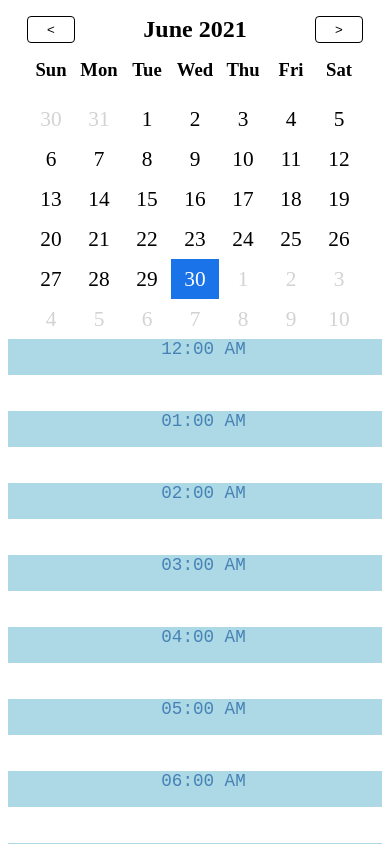
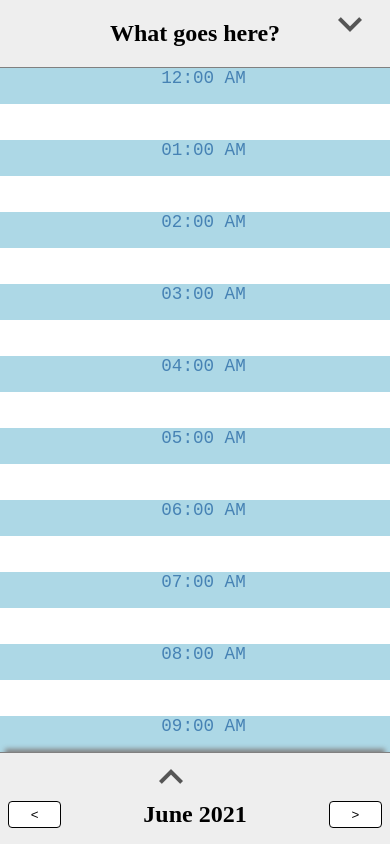
Before and after one commit to ayershov777/availability-picker, a React (Create React App) app in the folder client/: page / in a window 390 px wide. Shown: the top 844 px of the page. Built offline with nearby package versions, Linux system fonts and the light colour scheme.

Commit message:
:sparkles: added MobileLayout

```diff
--- /dev/null
+++ b/client/src/components/MobileLayout/MobileLayout.tsx
@@ -0,0 +1,93 @@
+import React, { cloneElement, ReactElement, useEffect, useState } from "react";
+import styled, { keyframes } from "styled-components";
+import { ReactComponentElement } from 'react';
+
+type MobileLayoutProps = {
+    keepOpen: boolean;
+    TopComponent: ReactComponentElement<any>;
+    BottomComponent: ReactElement;
+    children: string | JSX.Element | JSX.Element[];
+};
+
+const slide = (start: number, end: number) => keyframes`
+    0% { height: ${start}px;}
+    100% { height: ${end}px}
+`;
+// const turn = (direction: number) => keyframes`
+//     0% { height: ${direction>0 ? }px;}
+//     100% { height: ${end}px}
+// `;
+const Container = styled.div`
+    display: grid;
+    width: 100%;
+    height: 100vh;
+    overflow: hidden;
+    grid-template-rows: auto 1fr auto;
+`;
+const Top = styled.div`
+    min-height: 6vh;
+    background-color: #eee;
+    border-bottom: 1px solid gray;
+    box-shadow: 0 8px 5px -5px gray;
+
+    &>i {
+        position: absolute;
+        top: 0;
+        right: 1rem;
+        font-size: 3rem;
+        color: #555;
+        z-index: 1;
+    }
+`;
+const Bottom = styled.div<{start: number, end: number}>`
+    position: relative;
+    padding-top: 2rem;
+    align-items: center;
+    min-height: 6vh;
+    background-color: #eee;
+    border-top: 1px solid gray;
+    box-shadow: 0 -8px 5px -5px gray;
+    overflow: hidden;
+    cursor: pointer;
+    animation: ${props => slide(props.start, props.end)} 500ms;
+
+    &>i {
+        position: absolute;
+        top: 0px;
+        right: 50%;
+        font-size: 3rem;
+        color: #555;
+        z-index: 1;
+        transform: ${props => props.start > props.end ? 'rotate(0.5turn)' : 'rotate(-0.5turn)'};
+        transform-origin: center;
+        transition: transform 500ms;
+    }
+`;
+const Middle = styled.div`
+    overflow-y: auto;
+`;
+
+function MobileLayout({ keepOpen, TopComponent, BottomComponent, children }: MobileLayoutProps) {
+    const [bottomExpanded, setBottomExpanded] = useState(false);
+
+    return (
+    <Container>
+        <Top>
+            <i className="material-icons">
+                expand_more
+            </i>
+            {TopComponent}
+        </Top>
+        <Middle>
+            {children}
+        </Middle>
+        <Bottom start={bottomExpanded ? 0 : 300} end={bottomExpanded ? 300 : 0}>
+            <i className="material-icons" onClick={e=>setBottomExpanded((prev)=>!prev)} >
+                {bottomExpanded ? 'expand_less' : 'expand_more' }
+            </i>
+            {cloneElement(BottomComponent, {...BottomComponent.props, expanded: bottomExpanded}) }
+        </Bottom>
+    </Container>)
+}
+
+export default MobileLayout;
--- a/client/src/components/Scheduler/DatePicker/DatePicker.tsx
+++ b/client/src/components/Scheduler/DatePicker/DatePicker.tsx
@@ -11,7 +11,11 @@ const Container = styled.div`
     padding: 0 8px;
 `;
 
-export default function DatePicker() {
+type DatePickerProps = {
+    expanded: boolean | undefined;
+};
+
+export default function DatePicker({expanded}: DatePickerProps) {
     const [gridAnimation, setGridAnimation] = useState<GridAnimationVariant>("idle");
     const datePickerPanelRef = useRef<HTMLDivElement>(null);
 
@@ -27,7 +31,9 @@ export default function DatePicker() {
     return (
         <Container ref={datePickerPanelRef}>
             <MonthPicker animateGrid={animateGrid} />
-            <DatePickerBody gridAnimation={gridAnimation} resolveAnimationEnded={resolveAnimationEnded} />
+            {expanded &&
+                <DatePickerBody gridAnimation={gridAnimation} resolveAnimationEnded={resolveAnimationEnded} />
+            }
         </Container>
     );
 }
--- a/client/src/components/Scheduler/Scheduler.tsx
+++ b/client/src/components/Scheduler/Scheduler.tsx
@@ -3,6 +3,7 @@ import styled from "styled-components";
 import DatePicker from "./DatePicker/DatePicker";
 import TimePicker from "./TimePicker/TimePicker";
 import useViewport, { Viewport } from "../../hooks/useViewport";
+import MobileLayout from '../MobileLayout/MobileLayout';
 
 const Grid = styled.div`
     display: grid;
@@ -22,17 +23,26 @@ const LargeContainer = styled(Grid)`
 `;
 
 function Scheduler() {
-    const viewport = useViewport();
+    // const viewport = useViewport();
 
-    const Container = getContainer(viewport);
+    // const Container = getContainer(viewport);
 
+    // return (
+    //     <Container>
+    //         <DatePicker />
+    //         <TimePicker />
+    //         <div>test</div>
+    //     </Container>
+    // );
     return (
-        <Container>
-            <DatePicker />
-            <TimePicker />
-            <div>test</div>
-        </Container>
-    );
+			<MobileLayout
+				keepOpen={false}
+				TopComponent={<h2 style={{ textAlign: "center" }}>What goes here?</h2>}
+				BottomComponent={<DatePicker expanded={undefined} />}
+			>
+				<TimePicker />
+			</MobileLayout>
+		);
 }
 
 function getContainer(viewport: Viewport) {
```
